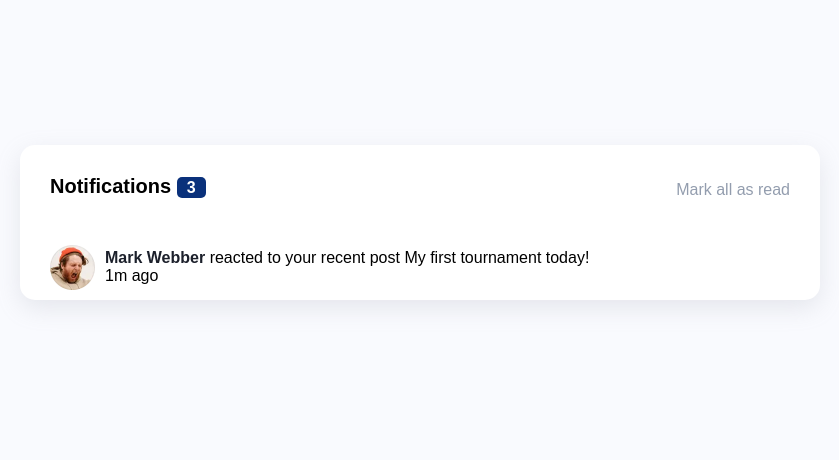
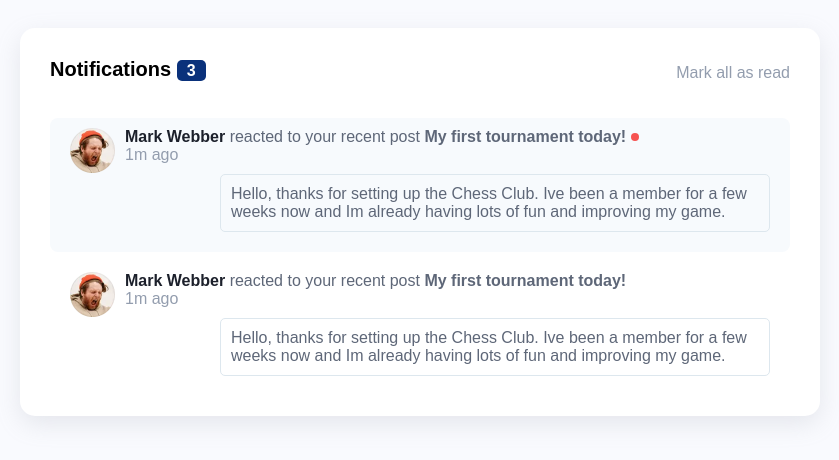
Before and after one commit to kuba-bednarczyk/notifications-page-react, a React (Vite) app: page / in a window 1280 px wide. Shown: the part 178-638 px from the top of the page, without its empty margins (220-1059 px from the left). Built offline with nearby package versions, Linux system fonts and the light colour scheme.

Commit message:
make all small styled-components for Notification component and make 'active' states for the Notifications

```diff
--- a/src/App.jsx
+++ b/src/App.jsx
@@ -15,10 +15,10 @@ function App() {
     <ThemeProvider theme={theme}>
       <>
         <GlobalStyles />
-
         <Container>
           <Header />
-          <Notification />
+          <Notification unseen={true}/>
+          <Notification unseen={false} />
         </Container>
       </>
     </ThemeProvider>
--- a/src/GlobalStyles.style.js
+++ b/src/GlobalStyles.style.js
@@ -11,12 +11,12 @@ const GlobalStyles = createGlobalStyle`
   }
 
   body {
+    /* width: 100vw; */
+    height: 100vh;
     display: flex;
     flex-direction: column;
     align-items: center;
     justify-content: center;
-    height: 100vh;
-    width: 100%;
     background-color: ${({ theme: { colors } }) => colors.backgroundColor};
     font-family: 'Poppins', sans-serif;
     /* font-family: 'Plus Jakarta Sans', sans-serif; */
--- a/src/components/Container.style.js
+++ b/src/components/Container.style.js
@@ -2,10 +2,15 @@ import styled from 'styled-components';
 
 export const Container = styled.div`
   width: 800px;
-  max-height: 880px;
   background-color: ${({theme: {colors}}) => colors.neutral.white};
   box-shadow: rgba(149, 157, 165, 0.2) 0px 8px 24px;
   font-family: sans-serif;
   padding: 0 30px;
+  padding-bottom: 10px;
   border-radius: 15px;
+
+  @media screen and (max-width: 800px) {
+     width: 100%;
+  }
+
 `;
--- a/src/components/Notification/Notification.jsx
+++ b/src/components/Notification/Notification.jsx
@@ -1,21 +1,34 @@
-import { ImgBox, InfoBox, StyledNotification } from "./Notification.style";
+import {
+  ImgBox,
+  InfoBox,
+  StyledNotification,
+  PostSpan,
+  GroupSpan,
+  Message,
+  Dot,
+} from './Notification.style';
 
-const Notification = () => {
+const Notification = ({ unseen }) => {
   return (
-        <StyledNotification>
+    <StyledNotification unseen={unseen}>
       <ImgBox>
-                <img src="./src/assets/images/avatar-mark-webber.webp" alt="profile_picture" />
+        <img src='./src/assets/images/avatar-mark-webber.webp' alt='profile_picture' />
       </ImgBox>
       <InfoBox>
         <h3>
           <strong>Mark Webber </strong>
           reacted to your recent post
-                    <span> My first tournament today!</span>
+          <PostSpan> My first tournament today!</PostSpan>
+          {/* <GroupSpan> My first tournament today!</GroupSpan> */}
+          {unseen && (<Dot />)}
         </h3>
         <p>1m ago</p>
+        <Message>Hello, thanks for setting up the Chess Club. Ive been a member for a few weeks now and Im already having lots of fun and improving my game.</Message>
       </InfoBox>
     </StyledNotification>
   );
-}
+};
+
+
 
 export default Notification;
--- a/src/components/Notification/Notification.style.js
+++ b/src/components/Notification/Notification.style.js
@@ -1,9 +1,15 @@
 import styled from 'styled-components';
 
 export const StyledNotification = styled.div`
-  /* border: 2px solid black; */
-  padding: 10px 0;
+  padding: 10px 20px;
   display: flex;
+  margin-bottom: 10px;
+  background-color: ${(props) =>
+    props.unseen ?
+    ({theme: {colors}}) => colors.neutral.veryLightGrayishBlue
+    : '#fff'
+  };
+  border-radius: 8px;
 `;
 
 export const ImgBox = styled.div`
@@ -18,6 +24,7 @@ export const ImgBox = styled.div`
 
 export const InfoBox = styled.div`
   display: flex;
+  width: 100%;
   flex-direction: column;
   justify-content: center;
   padding-left: 10px;
@@ -25,9 +32,71 @@ export const InfoBox = styled.div`
   h3 {
     font-size: 16px;
     font-weight: ${({ theme }) => theme.fontWeight.medium};
+    color: ${({ theme: { colors } }) => colors.neutral.darkGrayishBlue};
   }
+
+  /* h3::after {
+    display: block;
+    content: '';
+    border-radius: 50%;
+    background-color: red;
+    width: 8px;
+    height: 8px;
+  } */
 
   h3 > strong {
     color: ${({ theme: { colors } }) => colors.neutral.darkBlue};
+
+    &:hover {
+      color: ${({ theme: { colors } }) => colors.primary.blue};
+      cursor: pointer;
+    }
+  }
+
+  > p {
+    color: ${({theme: {colors}}) => colors.neutral.grayishBlue}
   }
 `;
+
+export const PostSpan = styled.span`
+  color: ${({ theme: { colors } }) => colors.neutral.darkGrayishBlue};
+  font-weight: ${({ theme }) => theme.fontWeight.bold};
+  &:hover {
+      color: ${({ theme: { colors } }) => colors.primary.blue};
+      cursor: pointer;
+    }
+`;
+
+export const GroupSpan = styled.span`
+  color: ${({ theme: { colors } }) => colors.primary.blue};
+  font-weight: ${({ theme }) => theme.fontWeight.bold};
+  &:hover {
+      cursor: pointer;
+    }
+`;
+
+export const Message = styled.p`
+  /* background-color: white; */
+  align-self: flex-end;
+  border: 1px solid ${({theme: {colors}}) => colors.neutral.lightGrayishBlue2};
+  color: ${({theme: {colors}}) => colors.neutral.darkGrayishBlue} !important;
+  padding: 10px;
+  margin: 10px 0;
+  max-width: 550px;
+  border-radius: 5px;
+
+  &:hover {
+    background-color: ${({theme: {colors}}) => colors.neutral.lightGrayishBlue1};
+    cursor: pointer;
+  }
+`;
+
+export const Dot = styled.div`
+    display: inline-block;
+    border-radius: 50%;
+    background-color: ${({theme: {colors}}) => colors.primary.red};
+    width: 8px;
+    height: 8px;
+    margin-left: 5px;
+    margin-bottom: 1px;
+`;
--- a/src/data.js
+++ b/src/data.js
@@ -84,4 +84,6 @@ const data = [
         picture: '',
         isRead: false,
     },
-]
+];
+
+export default data;
--- a/src/theme.js
+++ b/src/theme.js
@@ -20,7 +20,7 @@ const theme = {
   },
   fontWeight: {
     medium: 500,
-    bold: 800,
+    bold: 700,
   }
 };
 
```
Lines whose indentation alone changed are shown as unchanged.
